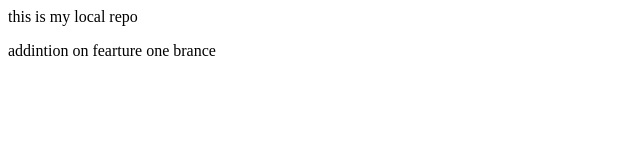
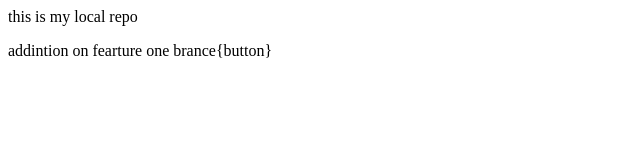
Before and after one commit to ADITYA7089/localrepo, a plain HTML site: page index.html in a window 1280 px wide. Shown: the full height of the page, 0-640 px from the left. Drawn offline with Linux system fonts and the light colour scheme.

```diff
--- a/index.html
+++ b/index.html
@@ -1,2 +1,2 @@
 <p>this is my local repo</p>
-<p>addintion on fearture one brance</p>
+<p>addintion on fearture one brance{button}</p>
```
